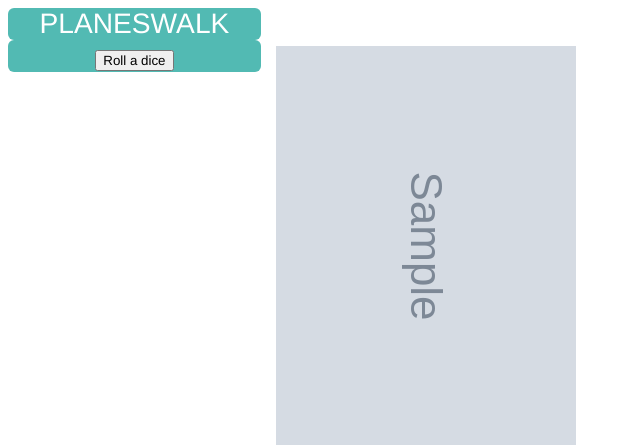
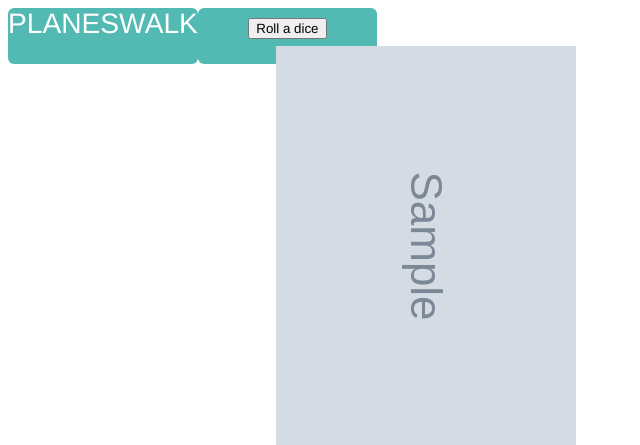
Before and after one commit to ph5x5/planechase-assistant, a Django app: template assistant/templates/index.html in a window 1280 px wide. Shown: the top 445 px of the page, without its empty margins (0-640 px from the left). Run offline with Django 3.2, Linux system fonts and the light colour scheme; the template is opened without the code that fills it: most values are stand-ins (such as "Sample title", 1, 10 or a date in 2020); grey boxes marked "Sample" are stand-in pictures.

Commit message:
Fixing layout

```diff
--- a/assistant/static/css/stylesheet.css
+++ b/assistant/static/css/stylesheet.css
@@ -34,12 +34,12 @@ a.button {
 
 .container {
     position: relative;
-    width: 100%
+    width: 100%;
+    display: flex;
 }
 
 .plane {
     width: 80%;
-    display: flex;
 }
 
 .top_element {
--- a/assistant/templates/index.html
+++ b/assistant/templates/index.html
@@ -6,7 +6,6 @@
     <meta charset="UTF-8">
     <title>Planechase Assistant</title>
     <link rel="stylesheet" href="{% static 'css/stylesheet.css'%}" type="text/css">
-    <script src="{% static 'js/dice.js'%}"></script>
 </head>
 <body>
     <div class="container">
@@ -15,6 +14,7 @@
         </div>
         <div class="top_element">
             <button class="button" id="dice">Roll a dice</button>
+            <script src="{% static 'js/dice.js'%}"></script>
         </div>
         <p class="top_element" id="placeholder"></p>
         <div class="plane">
```
